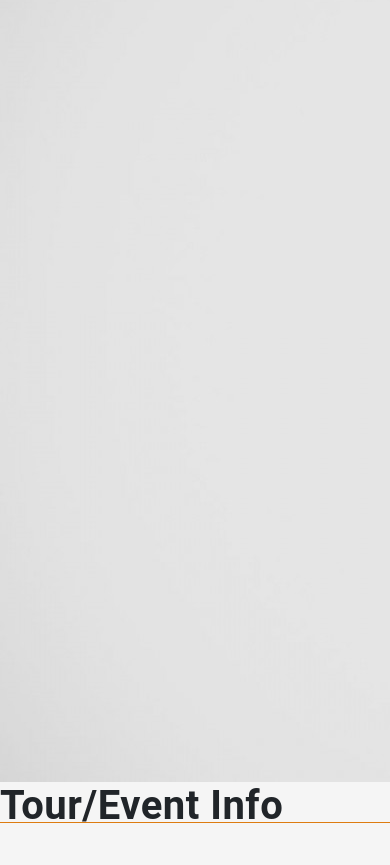
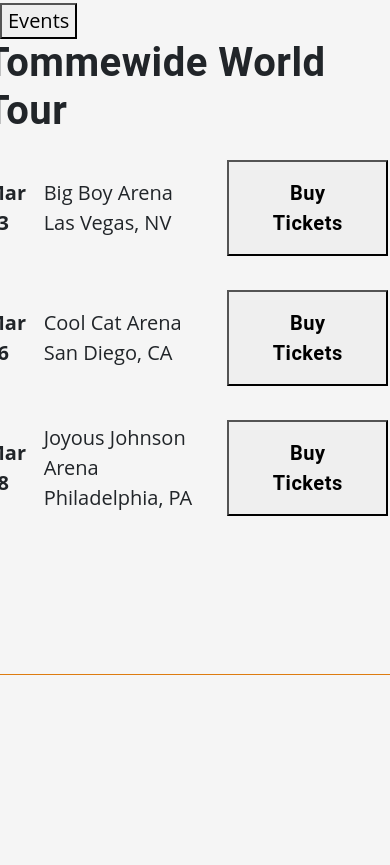
Before and after one commit to JFamo/tsa-webmaster-2019, a plain HTML site: page tommegun/index.html in a window 390 px wide. Shown: the part 2219-3084 px from the top of the page. Drawn offline with nearby package versions, Linux system fonts and the light colour scheme; files that its build step writes are made by us from their sources.

Commit message:
Events Table
Looks awful rn

```diff
--- a/tommegun/css/master.css
+++ b/tommegun/css/master.css
@@ -346,7 +346,6 @@ a:hover {
 }
 .button:hover{
   color: #000000;
-  border:2px solid #000000;
   background-color:#FFFFFF;
   cursor:pointer;
 }
--- a/tommegun/index.html
+++ b/tommegun/index.html
@@ -72,12 +72,26 @@
               <button class="headerbutton">Events</button>
             </div>
             <div class="row tall">
-                <div class="col-sm-6 tall">
-                  <img data-src="./images/placeholder.jpg" alt class="boximg">
-                </div>
-                <div class="col-sm-6 tall bodysection">
-                    <h1>Tour/Event Info</h1>
-                </div>
+              <h1>Tommewide World Tour</h1>
+              <table>
+              <tbody>
+                <tr>
+                  <th scope="row">Mar 03</th>
+                  <td>Big Boy Arena<br>Las Vegas, NV</td>
+                  <td><button class="button">Buy Tickets</button></td>
+                </tr>
+                <tr>
+                  <th scope="row">Mar 06</th>
+                  <td>Cool Cat Arena<br>San Diego, CA</td>
+                  <td><button class="button">Buy Tickets</button></td>
+                </tr>
+                <tr>
+                  <th scope="row">Mar 08</th>
+                  <td>Joyous Johnson Arena<br>Philadelphia, PA</td>
+                  <td><button class="button">Buy Tickets</button></td>
+                </tr>
+              </tbody>
+            </table>
             </div>
         </section>
         <hr class="sectionsplitter">
```
